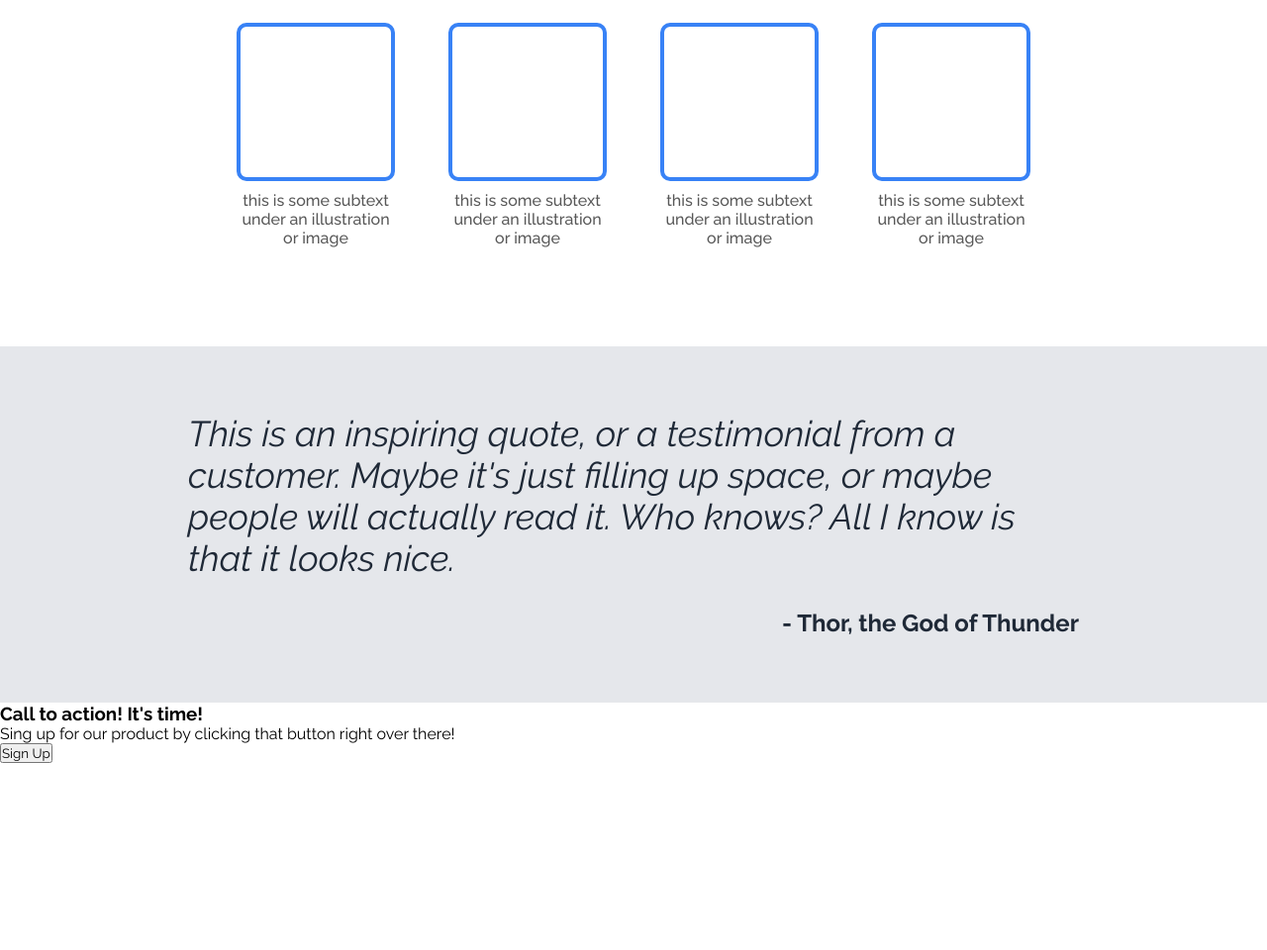
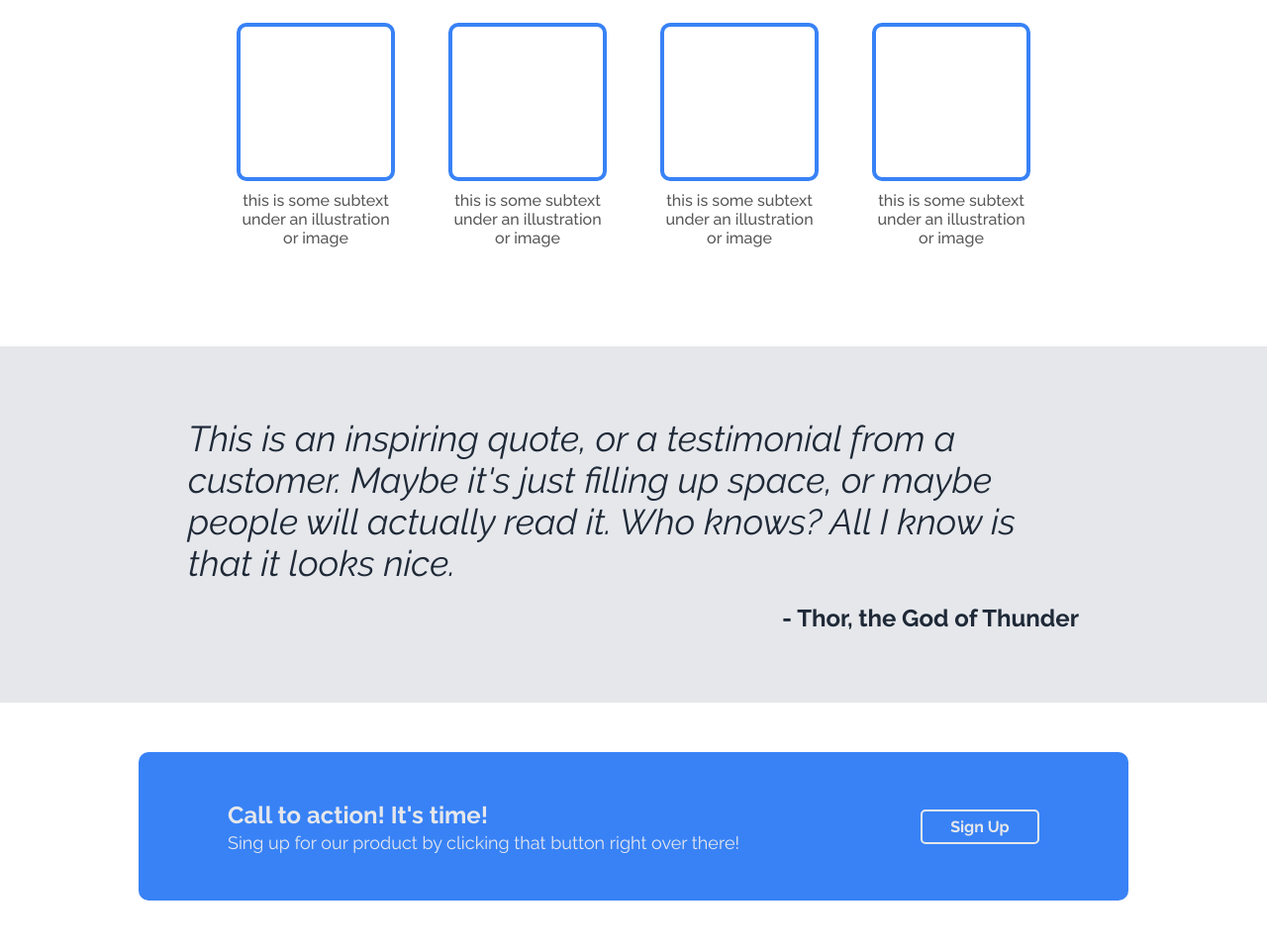
Before and after one commit to mariereveron/landing-page, a plain HTML site: page index.html in a window 1280 px wide. Shown: the part 660-1620 px from the top of the page at 99% size. Before the commit the page ends 1431 px from the top, so only its background shows below. Drawn offline with Linux system fonts and the light colour scheme.

Commit message:
Add styles to 'CTA' section

```diff
--- a/assets/styles.css
+++ b/assets/styles.css
@@ -82,13 +82,13 @@ header .logo{
 }
 
 .hero-banner .left-hero .header-button{
-    border: 1px solid #3882F6;
-    background-color: transparent;
+    border: none;
+    background-color: #3882F6;
     color: #E5E7EB;
     height: 40px;
     width: 160px;
     text-align: center;
-    font-weight: 400;
+    font-weight: 500;
     font-size: 16px;
     cursor: pointer;
     border-radius: 4px;
@@ -100,7 +100,7 @@ header .logo{
 }
 
 .hero-banner .left-hero .header-button:hover{
-    background-color:  #3882F6;
+    background-color:  #1450b1;
 }
 
 .hero-banner .image{
@@ -187,7 +187,7 @@ section .quote{
     font-size: 36px;
     font-style: italic;
     color: #1F2937;
-    margin-bottom: 30px;
+    margin-bottom: 20px;
 }
 
 .quote-container span{
@@ -197,3 +197,56 @@ section .quote{
     display: flex;
     align-self: flex-end;
 }
+
+.CTA {
+    display: flex;
+    justify-items: center;
+    padding: 50px;
+}
+
+.cta-container{
+    background-color: #3882F6;
+    border-radius: 10px;
+    width: 1000px;
+    height: 150px;;
+    margin: auto;
+    padding-top: 60px;
+    padding-bottom: 60px;
+    padding-right:90px;
+    padding-left:90px;
+    /*FLEX*/
+    display: flex;
+    justify-content: space-between;
+    align-items: center;
+}
+
+.cta-container .cta-text{
+    color: #E5E7EB;
+    font-weight: 400;
+    font-size: 18px;
+}
+
+.cta-container .cta-text h3{
+    font-size: 24px;
+    margin-bottom: 3px;
+    font-weight: 700;
+}
+
+.cta-container .cta-button{
+    background-color: transparent;
+    color: #E5E7EB;
+    font-weight: 700;
+    font-size: 16px;
+    border: 2px solid #E5E7EB;
+    width: 120px;
+    height: 35px;
+    border-radius: 5px;
+    cursor: pointer;
+    transition: background-color 0.5s ease-in-out;
+}
+
+.cta-container .cta-button:hover{
+    background-color: #E5E7EB;
+    color: #3882F6;
+    border: none;
+}
--- a/index.html
+++ b/index.html
@@ -31,6 +31,7 @@
             </div>
         </header>
         <section class="main">
+            <!--INFO SECTION-->
             <section class="info">
                 <h2>Some random information.</h2>
                 <div class="widget-container">
@@ -52,14 +53,18 @@
                     </div>
                 </div>
             </section>
+            <!--QUOTE SECTION-->
             <section class="quote">
                 <div class="quote-container">
                     <p>This is an inspiring quote, or a testimonial from a customer. Maybe it's just filling up space, or maybe people will actually read it. Who knows? All I know is that it looks nice.</p>
                     <span>- Thor, the God of Thunder</span></section>
-            <section class="CTA">
+                    <!--CTA SECTION-->
+                    <section class="CTA">
                 <div class = "cta-container">
-                    <h3>Call to action! It's time!</h3>
-                    <p>Sing up for our product by clicking that button right over there!</p>
+                    <div class="cta-text">
+                        <h3>Call to action! It's time!</h3>
+                        <p>Sing up for our product by clicking that button right over there!</p>
+                    </div>
                     <button class="cta-button">Sign Up</button>
                 </div>
             </section>
```
